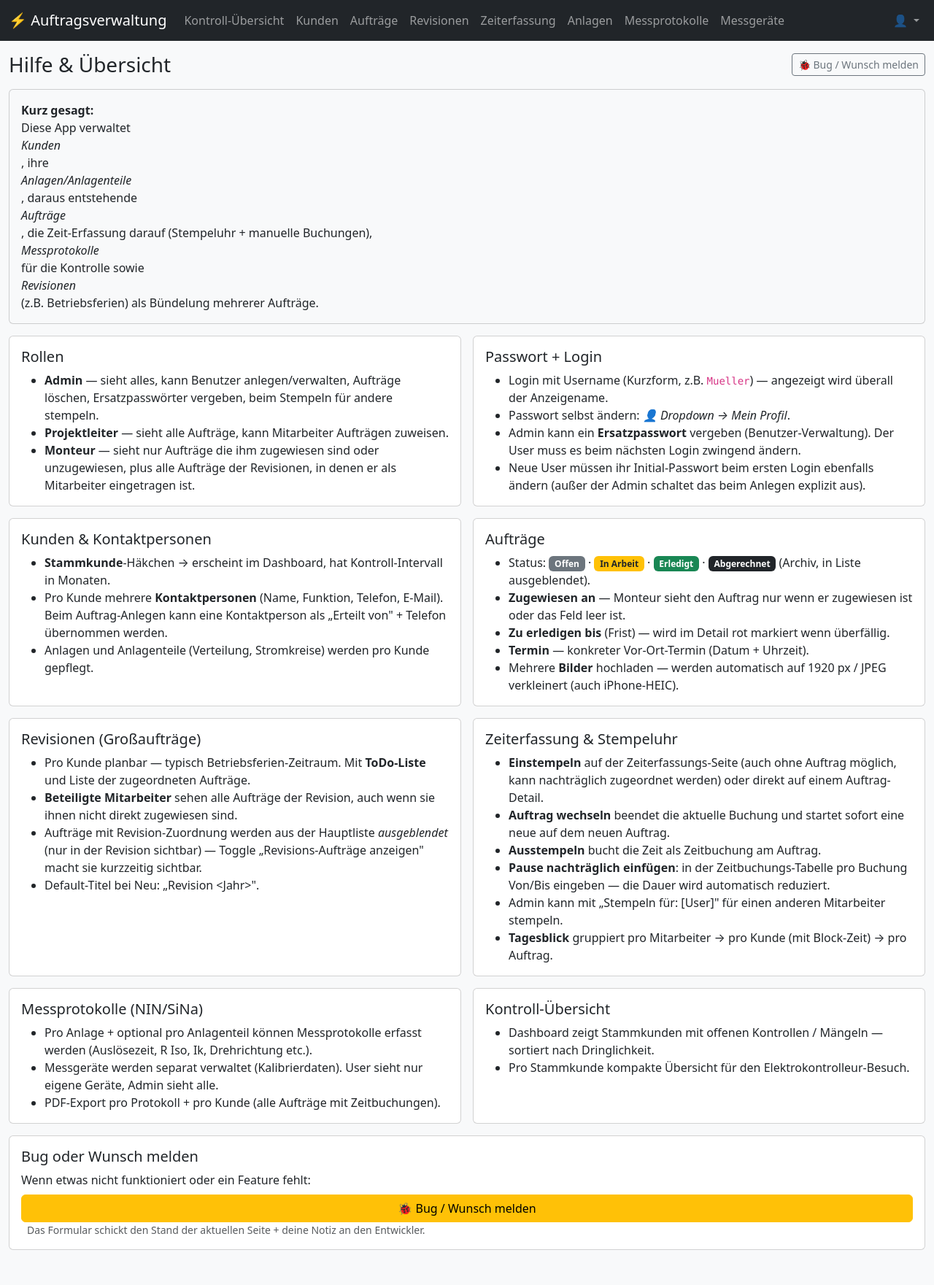
After one commit to christiani93/auftragsveraltung, a Flask app: page /hilfe in a window 1280 px wide. The commit adds this page. Shown: the whole page at 73% size. Run offline with Flask 3, Linux system fonts and the light colour scheme; the visitor is signed in with stand-in values (Sample User, id 1); some libraries are stand-ins or nearby versions.

Commit message:
Hilfe-Seite: /hilfe mit Funktions-Uebersicht + Link im User-Dropdown
Neue Route GET /hilfe mit kompakter Funktions-Uebersicht (Rollen,
Login/Passwort, Kunden, Auftraege, Revisionen, Zeiterfassung/Stempeln,
Messprotokolle, Kontroll-Uebersicht, Feedback). Karten-Layout im
2-Spalten-Grid mit kurzen Bullet-Listen.

Navbar: User-Dropdown enthaelt jetzt '❓ Hilfe' direkt oberhalb von
'🐞 Bug / Wunsch melden'.

```diff
--- a/app.py
+++ b/app.py
@@ -155,6 +155,11 @@ def create_app() -> Flask:
     def index():
         return redirect(url_for("kontrolle.dashboard"))
 
+    @app.route("/hilfe")
+    def hilfe():
+        from flask import render_template as _rt
+        return _rt("hilfe.html")
+
     @app.route("/sw.js")
     def service_worker():
         response = send_from_directory(app.static_folder, "sw.js")
--- a/templates/base.html
+++ b/templates/base.html
@@ -52,6 +52,7 @@
             <li><a class="dropdown-item" href="{{ url_for('auth.user_list') }}">Benutzer verwalten</a></li>
             {% endif %}
             <li><hr class="dropdown-divider"></li>
+            <li><a class="dropdown-item" href="{{ url_for('hilfe') }}">❓ Hilfe</a></li>
             <li><a class="dropdown-item" href="/feedback">🐞 Bug / Wunsch melden</a></li>
             <li><hr class="dropdown-divider"></li>
             <li><a class="dropdown-item" href="{{ url_for('auth.logout') }}">Abmelden</a></li>
--- /dev/null
+++ b/templates/hilfe.html
@@ -0,0 +1,122 @@
+{% extends "base.html" %}
+{% block title %}Hilfe{% endblock %}
+{% block content %}
+<div class="d-flex justify-content-between align-items-center mb-3 flex-wrap gap-2">
+  <h1 class="h3 m-0">Hilfe & Übersicht</h1>
+  <a class="btn btn-sm btn-outline-secondary" href="/feedback">🐞 Bug / Wunsch melden</a>
+</div>
+
+<div class="card card-body mb-3 bg-light">
+  <strong>Kurz gesagt:</strong>
+  Diese App verwaltet <em>Kunden</em>, ihre <em>Anlagen/Anlagenteile</em>, daraus entstehende <em>Aufträge</em>,
+  die Zeit-Erfassung darauf (Stempeluhr + manuelle Buchungen), <em>Messprotokolle</em> für die Kontrolle
+  sowie <em>Revisionen</em> (z.B. Betriebsferien) als Bündelung mehrerer Aufträge.
+</div>
+
+<div class="row g-3">
+
+<div class="col-md-6">
+<div class="card card-body h-100">
+<h2 class="h5">Rollen</h2>
+<ul class="mb-0">
+  <li><strong>Admin</strong> — sieht alles, kann Benutzer anlegen/verwalten, Aufträge löschen, Ersatzpasswörter vergeben, beim Stempeln für andere stempeln.</li>
+  <li><strong>Projektleiter</strong> — sieht alle Aufträge, kann Mitarbeiter Aufträgen zuweisen.</li>
+  <li><strong>Monteur</strong> — sieht nur Aufträge die ihm zugewiesen sind oder unzugewiesen, plus alle Aufträge der Revisionen, in denen er als Mitarbeiter eingetragen ist.</li>
+</ul>
+</div>
+</div>
+
+<div class="col-md-6">
+<div class="card card-body h-100">
+<h2 class="h5">Passwort + Login</h2>
+<ul class="mb-0">
+  <li>Login mit Username (Kurzform, z.B. <code>Mueller</code>) — angezeigt wird überall der Anzeigename.</li>
+  <li>Passwort selbst ändern: <em>👤 Dropdown → Mein Profil</em>.</li>
+  <li>Admin kann ein <strong>Ersatzpasswort</strong> vergeben (Benutzer-Verwaltung). Der User muss es beim nächsten Login zwingend ändern.</li>
+  <li>Neue User müssen ihr Initial-Passwort beim ersten Login ebenfalls ändern (außer der Admin schaltet das beim Anlegen explizit aus).</li>
+</ul>
+</div>
+</div>
+
+<div class="col-md-6">
+<div class="card card-body h-100">
+<h2 class="h5">Kunden & Kontaktpersonen</h2>
+<ul class="mb-0">
+  <li><strong>Stammkunde</strong>-Häkchen → erscheint im Dashboard, hat Kontroll-Intervall in Monaten.</li>
+  <li>Pro Kunde mehrere <strong>Kontaktpersonen</strong> (Name, Funktion, Telefon, E-Mail). Beim Auftrag-Anlegen kann eine Kontaktperson als „Erteilt von" + Telefon übernommen werden.</li>
+  <li>Anlagen und Anlagenteile (Verteilung, Stromkreise) werden pro Kunde gepflegt.</li>
+</ul>
+</div>
+</div>
+
+<div class="col-md-6">
+<div class="card card-body h-100">
+<h2 class="h5">Aufträge</h2>
+<ul class="mb-0">
+  <li>Status: <span class="badge bg-secondary">Offen</span> · <span class="badge bg-warning text-dark">In Arbeit</span> · <span class="badge bg-success">Erledigt</span> · <span class="badge bg-dark">Abgerechnet</span> (Archiv, in Liste ausgeblendet).</li>
+  <li><strong>Zugewiesen an</strong> — Monteur sieht den Auftrag nur wenn er zugewiesen ist oder das Feld leer ist.</li>
+  <li><strong>Zu erledigen bis</strong> (Frist) — wird im Detail rot markiert wenn überfällig.</li>
+  <li><strong>Termin</strong> — konkreter Vor-Ort-Termin (Datum + Uhrzeit).</li>
+  <li>Mehrere <strong>Bilder</strong> hochladen — werden automatisch auf 1920 px / JPEG verkleinert (auch iPhone-HEIC).</li>
+</ul>
+</div>
+</div>
+
+<div class="col-md-6">
+<div class="card card-body h-100">
+<h2 class="h5">Revisionen (Großaufträge)</h2>
+<ul class="mb-0">
+  <li>Pro Kunde planbar — typisch Betriebsferien-Zeitraum. Mit <strong>ToDo-Liste</strong> und Liste der zugeordneten Aufträge.</li>
+  <li><strong>Beteiligte Mitarbeiter</strong> sehen alle Aufträge der Revision, auch wenn sie ihnen nicht direkt zugewiesen sind.</li>
+  <li>Aufträge mit Revision-Zuordnung werden aus der Hauptliste <em>ausgeblendet</em> (nur in der Revision sichtbar) — Toggle „Revisions-Aufträge anzeigen" macht sie kurzzeitig sichtbar.</li>
+  <li>Default-Titel bei Neu: „Revision &lt;Jahr&gt;".</li>
+</ul>
+</div>
+</div>
+
+<div class="col-md-6">
+<div class="card card-body h-100">
+<h2 class="h5">Zeiterfassung & Stempeluhr</h2>
+<ul class="mb-0">
+  <li><strong>Einstempeln</strong> auf der Zeiterfassungs-Seite (auch ohne Auftrag möglich, kann nachträglich zugeordnet werden) oder direkt auf einem Auftrag-Detail.</li>
+  <li><strong>Auftrag wechseln</strong> beendet die aktuelle Buchung und startet sofort eine neue auf dem neuen Auftrag.</li>
+  <li><strong>Ausstempeln</strong> bucht die Zeit als Zeitbuchung am Auftrag.</li>
+  <li><strong>Pause nachträglich einfügen</strong>: in der Zeitbuchungs-Tabelle pro Buchung Von/Bis eingeben — die Dauer wird automatisch reduziert.</li>
+  <li>Admin kann mit „Stempeln für: [User]" für einen anderen Mitarbeiter stempeln.</li>
+  <li><strong>Tagesblick</strong> gruppiert pro Mitarbeiter → pro Kunde (mit Block-Zeit) → pro Auftrag.</li>
+</ul>
+</div>
+</div>
+
+<div class="col-md-6">
+<div class="card card-body h-100">
+<h2 class="h5">Messprotokolle (NIN/SiNa)</h2>
+<ul class="mb-0">
+  <li>Pro Anlage + optional pro Anlagenteil können Messprotokolle erfasst werden (Auslösezeit, R Iso, Ik, Drehrichtung etc.).</li>
+  <li>Messgeräte werden separat verwaltet (Kalibrierdaten). User sieht nur eigene Geräte, Admin sieht alle.</li>
+  <li>PDF-Export pro Protokoll + pro Kunde (alle Aufträge mit Zeitbuchungen).</li>
+</ul>
+</div>
+</div>
+
+<div class="col-md-6">
+<div class="card card-body h-100">
+<h2 class="h5">Kontroll-Übersicht</h2>
+<ul class="mb-0">
+  <li>Dashboard zeigt Stammkunden mit offenen Kontrollen / Mängeln — sortiert nach Dringlichkeit.</li>
+  <li>Pro Stammkunde kompakte Übersicht für den Elektrokontrolleur-Besuch.</li>
+</ul>
+</div>
+</div>
+
+<div class="col-12">
+<div class="card card-body">
+<h2 class="h5">Bug oder Wunsch melden</h2>
+<p class="mb-2">Wenn etwas nicht funktioniert oder ein Feature fehlt:</p>
+<a href="/feedback" class="btn btn-warning">🐞 Bug / Wunsch melden</a>
+<span class="text-muted ms-2 small">Das Formular schickt den Stand der aktuellen Seite + deine Notiz an den Entwickler.</span>
+</div>
+</div>
+
+</div>
+{% endblock %}
```
